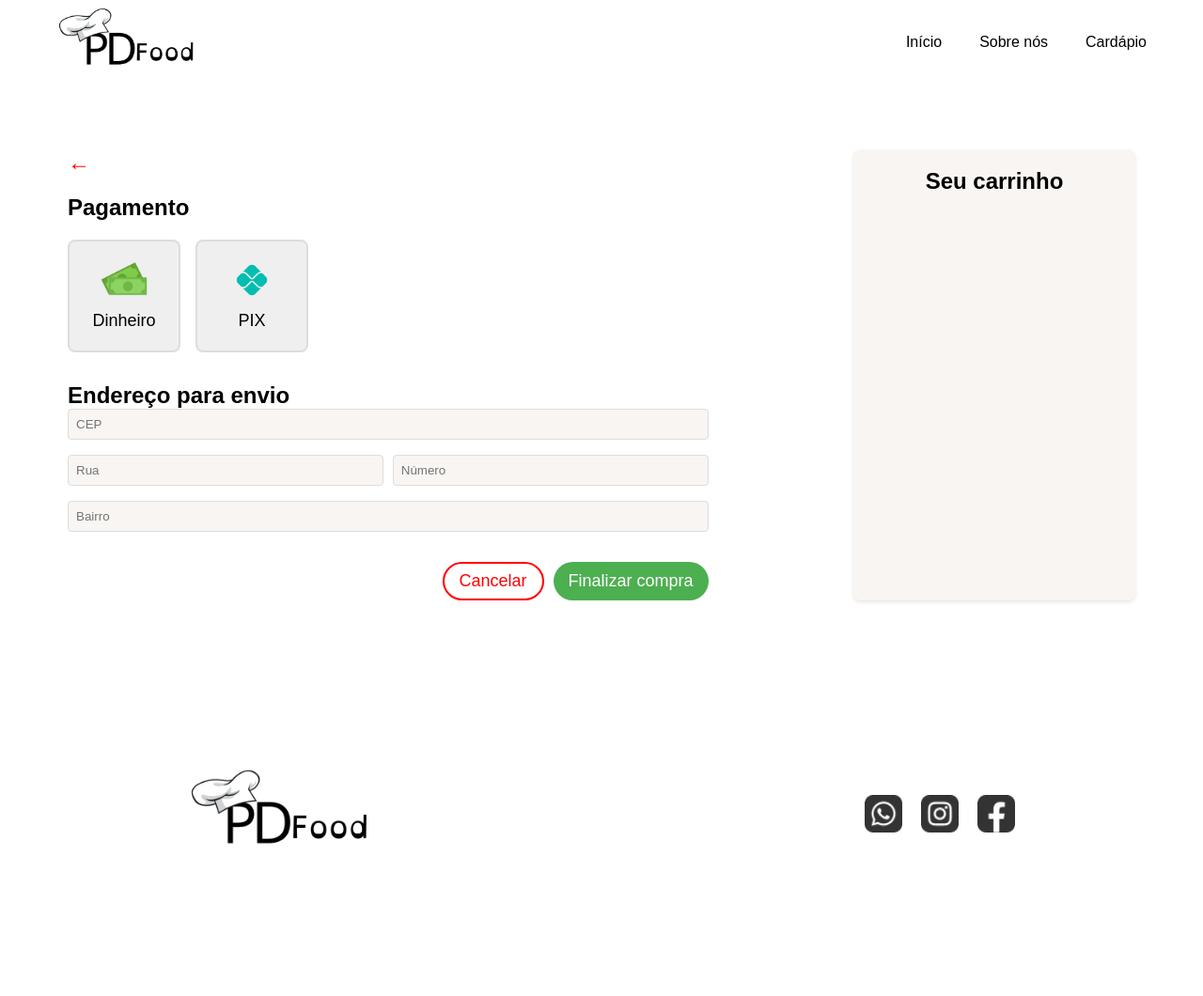
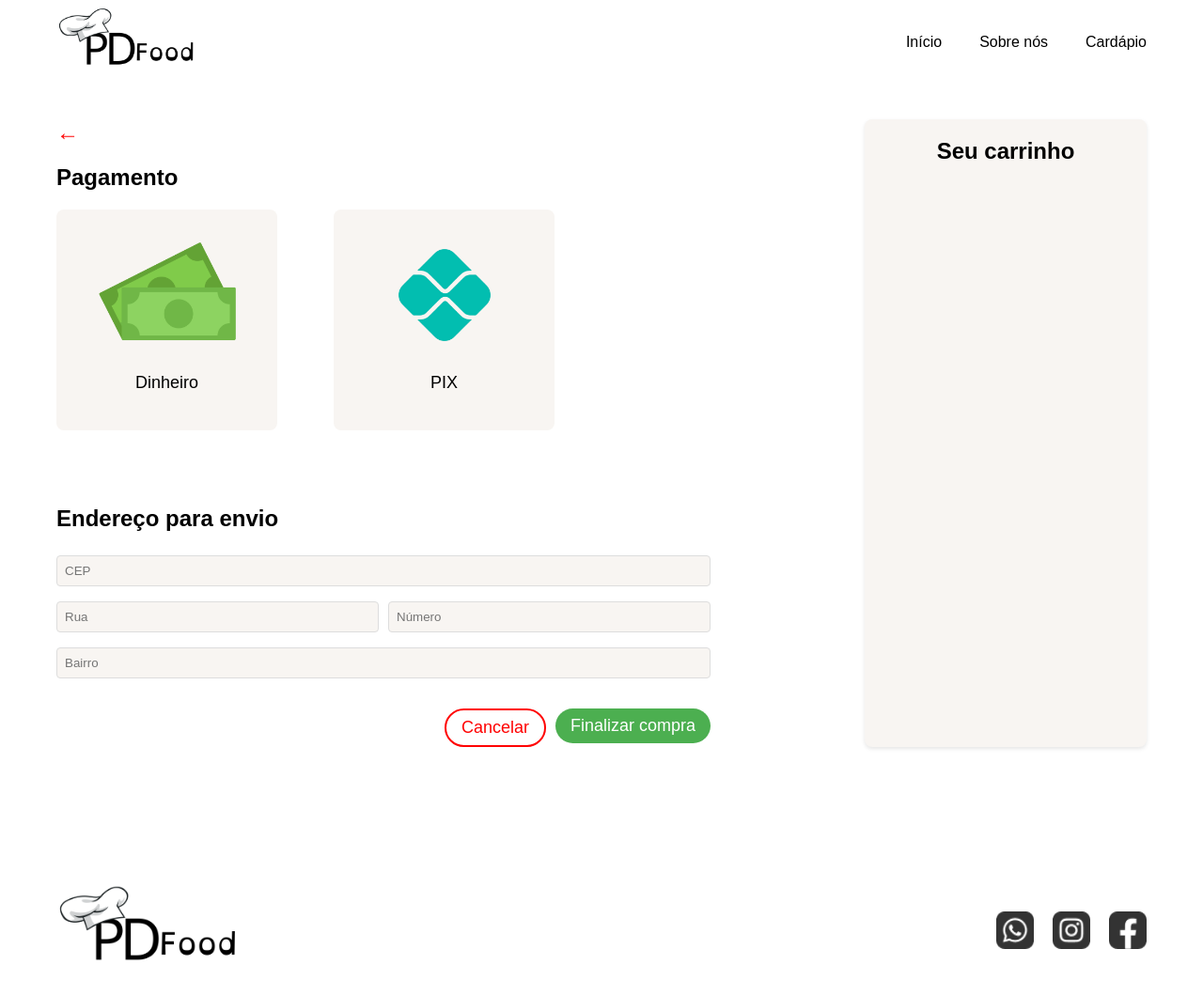
Before and after one commit to JhulyBastos/desafio-js-restaurante, a plain HTML site: page pagamento/pagamento.html in a window 1280 px wide. Shown: the whole page at 94% size. Before the commit the page ends 941 px from the top, so only its background shows below. Drawn offline with Linux system fonts and the light colour scheme.

Commit message:
stylization

```diff
--- a/cardapio/style.css
+++ b/cardapio/style.css
@@ -12,6 +12,7 @@ body {
 header {
   width: 100%;
   height: 95px;
+  padding: 0 60px;
 }
 
 .logo-header {
@@ -24,7 +25,6 @@ nav {
   width: 100%;
   align-items: center;
   justify-content: space-between;
-  padding: 0 60px;
 }
 
 header ul {
@@ -266,9 +266,8 @@ footer {
   align-items: center;
   width: 100%;
   height: 150px;
-  padding-left: 200px;
-  padding-right: 200px;
   margin-top: 120px;
+  padding: 0 60px;
 }
 
 footer .logo {
--- a/confirmacao/style.css
+++ b/confirmacao/style.css
@@ -16,6 +16,7 @@ header {
   width: 100%;
   height: 95px;
   background-color: #fff;
+  padding: 0 60px;
 }
 
 .logo-header {
@@ -28,7 +29,6 @@ nav {
   width: 100%;
   align-items: center;
   justify-content: space-between;
-  padding: 0 60px;
 }
 
 header ul {
@@ -74,9 +74,8 @@ footer {
   align-items: center;
   width: 100%;
   height: 150px;
-  padding-left: 200px;
-  padding-right: 200px;
   background-color: #fff;
+  padding: 0 60px;
 }
 
 footer .logo {
--- a/home/style.css
+++ b/home/style.css
@@ -17,6 +17,7 @@ body {
 header {
   width: 100%;
   height: 95px;
+  padding: 0 60px;
 }
 
 .logo-header {
@@ -29,7 +30,6 @@ nav {
   width: 100%;
   align-items: center;
   justify-content: space-between;
-  padding: 0 60px;
 }
 
 ul {
@@ -41,23 +41,13 @@ ul {
 li {
   text-align: center;
 }
-
-header .about-site {
-  width: 100%;
-  height: auto;
-  background-color: #f8f5f2;
-  display: flex;
-  flex-direction: column;
-  align-items: center;
-  padding: 50px 20px;
-}
-/* Header acaba aqui  */
+/*  header acaba aqui  */
 .about-site {
   display: flex;
   align-items: center;
   background-color: #f8f5f2;
+  padding: 0 60px;
 }
-
 .presentation {
   display: flex;
   flex-direction: column;
@@ -74,7 +64,6 @@ header .about-site {
 
 .presentation-logo > img {
   width: 100%;
-  max-width: 400px;
   height: auto;
 }
 
@@ -85,7 +74,7 @@ header .about-site {
   background-size: cover;
   background-position: center;
   background-repeat: no-repeat;
-  padding: 50px 20px;
+  padding: 50px 60px;
 }
 .about-us > div {
   width: 70%;
@@ -120,7 +109,6 @@ header .about-site {
   .about-site {
     flex-direction: row;
     justify-content: space-between;
-    padding: 50px 100px;
   }
 
   .presentation > h1 {
@@ -244,9 +232,8 @@ footer {
   align-items: center;
   width: 100%;
   height: 150px;
-  padding-left: 200px;
-  padding-right: 200px;
   margin-top: 120px;
+  padding: 0 60px;
 }
 
 footer .logo {
--- a/pagamento/pagamento.html
+++ b/pagamento/pagamento.html
@@ -52,7 +52,9 @@
           </div>
           <div class="payment-buttons">
             <button id="cancelar-pedido">Cancelar</button>
-            <button onclick="" id="finalizar-compra">Finalizar compra</button>
+            <a href="../confirmacao/confirmacao.html">
+              <button id="finalizar-compra">Finalizar compra</button>
+            </a>
           </div>
         </div>
         <div class="cart-container">
@@ -95,6 +97,7 @@
             window.location.href = "../cardapio/cardapio.html";
           });
 
+        /*
         document
           .getElementById("finalizar-compra")
           .addEventListener("click", () => {
@@ -113,6 +116,8 @@
               updateCart();
             }
           });
+
+          */
       });
     </script>
   </body>
--- a/pagamento/style.css
+++ b/pagamento/style.css
@@ -17,6 +17,7 @@ body {
 header {
   width: 100%;
   height: 95px;
+  padding: 0 60px;
 }
 
 .logo-header {
@@ -29,7 +30,6 @@ nav {
   width: 100%;
   align-items: center;
   justify-content: space-between;
-  padding: 0 60px;
 }
 
 nav ul {
@@ -53,11 +53,12 @@ header .about-site {
 }
 
 .container {
-  max-width: 1200px;
+  width: 100%;
   margin: 2rem auto;
-  padding: 2rem;
   display: flex;
+  align-item: center;
   justify-content: space-between;
+  padding: 0 60px;
 }
 
 .payment-section {
@@ -79,8 +80,8 @@ h1 {
 
 .payment-options {
   display: flex;
-  gap: 1rem;
-  margin-bottom: 2rem;
+  gap: 60px;
+  margin-bottom: 5rem;
 }
 
 .payment-option {
@@ -88,12 +89,11 @@ h1 {
   flex-direction: column;
   align-items: center;
   padding: 1rem;
-  border: 2px solid #ddd;
   border-radius: 8px;
   cursor: pointer;
   transition: all 0.3s ease;
-  width: 120px;
-  height: 120px;
+  width: 235px;
+  height: 235px;
 }
 
 .payment-option.selected {
@@ -101,12 +101,15 @@ h1 {
 }
 
 .payment-option img {
-  width: 50px;
-  height: 50px;
+  width: 150px;
+  height: 150px;
   margin-bottom: 0.5rem;
 }
 
 .address-form {
+  display: flex;
+  flex-direction: column;
+  gap: 25px;
   margin-bottom: 2rem;
 }
 
@@ -195,8 +198,8 @@ button {
   border: none;
   border-radius: 60px;
   cursor: pointer;
-  transition: background-color 0.3s ease;
   font-size: 18px;
+  background-color: #f8f5f2;
 }
 
 #cancelar-pedido {
@@ -216,9 +219,8 @@ footer {
   align-items: center;
   width: 100%;
   height: 150px;
-  padding-left: 200px;
-  padding-right: 200px;
   margin-top: 120px;
+  padding: 0 60px;
 }
 
 footer .logo {
--- a/script.js
+++ b/script.js
@@ -4,7 +4,9 @@ function getUrlParameter(name) {
   name = name.replace(/[\[]/, "\\[").replace(/[\]]/, "\\]");
   var regex = new RegExp("[\\?&]" + name + "=([^&#]*)");
   var results = regex.exec(location.search);
-  return results === null ? "" : decodeURIComponent(results[1].replace(/\+/g, " "));
+  return results === null
+    ? ""
+    : decodeURIComponent(results[1].replace(/\+/g, " "));
 }
 
 function addToCart(name, price) {
@@ -28,8 +30,12 @@ function updateCart() {
   cart.forEach((item) => {
     const li = document.createElement("li");
     li.innerHTML = `
-      <span><span class="item-quantity">${item.quantity}</span>${item.name}</span>
-      <span class="item-price">R$ ${(item.price * item.quantity).toFixed(2)}</span>
+      <span><span class="item-quantity">${item.quantity}</span>${
+      item.name
+    }</span>
+      <span class="item-price">R$ ${(item.price * item.quantity).toFixed(
+        2
+      )}</span>
     `;
     cartItems.appendChild(li);
     total += item.price * item.quantity;
@@ -65,7 +71,9 @@ function createProductCard(product, container) {
 
 function handleAddToCart(name, price) {
   // Certifique-se de que o preço seja um número
-  const numericPrice = parseFloat(price.toString().replace("R$", "").replace(",", "."));
+  const numericPrice = parseFloat(
+    price.toString().replace("R$", "").replace(",", ".")
+  );
   addToCart(name, numericPrice);
   updateProductCardQuantity(name);
 }
@@ -110,7 +118,9 @@ function updateProductCardQuantity(name) {
         // Obter o preço do elemento .price
         const priceElement = card.querySelector(".price");
         let price = priceElement ? priceElement.textContent : "0";
-        let numericPrice = parseFloat(price.replace("R$", "").replace(",", "."));
+        let numericPrice = parseFloat(
+          price.replace("R$", "").replace(",", ".")
+        );
 
         cartControls.innerHTML = `
           <button class="cart-button" onclick="handleAddToCart('${name}', ${numericPrice})">
@@ -135,7 +145,9 @@ function removeAllFromCart(name) {
       // Obter o preço do elemento .price
       const priceElement = card.querySelector(".price");
       let priceText = priceElement ? priceElement.textContent : "0";
-      let numericPrice = parseFloat(priceText.replace("R$", "").replace(",", "."));
+      let numericPrice = parseFloat(
+        priceText.replace("R$", "").replace(",", ".")
+      );
 
       cartControls.innerHTML = `
         <button class="cart-button" onclick="handleAddToCart('${name}', ${numericPrice})">
@@ -152,7 +164,9 @@ fetch("../bebidas.json")
   .then((response) => response.json())
   .then((data) => {
     const bebidasContainer = document.getElementById("bebidas-cards");
-    data.bebidas.forEach((bebida) => createProductCard(bebida, bebidasContainer));
+    data.bebidas.forEach((bebida) =>
+      createProductCard(bebida, bebidasContainer)
+    );
   })
   .catch((error) => console.error("Erro ao carregar bebidas:", error));
 
@@ -161,7 +175,9 @@ fetch("../pocoes.json")
   .then((response) => response.json())
   .then((data) => {
     const porcoesContainer = document.getElementById("porcoes-cards");
-    data.produtos.forEach((porcao) => createProductCard(porcao, porcoesContainer));
+    data.produtos.forEach((porcao) =>
+      createProductCard(porcao, porcoesContainer)
+    );
   })
   .catch((error) => console.error("Erro ao carregar porções:", error));
 
@@ -268,7 +284,9 @@ function loadPratosESobremesas() {
       sobremesasSection.innerHTML = "<h2>Sobremesas</h2>";
       const sobremesasGrid = document.createElement("div");
       sobremesasGrid.className = "product-grid";
-      data.produtos.forEach((sobremesa) => createProductCard(sobremesa, sobremesasGrid));
+      data.produtos.forEach((sobremesa) =>
+        createProductCard(sobremesa, sobremesasGrid)
+      );
       sobremesasSection.appendChild(sobremesasGrid);
       pratosSobremesasContainer.appendChild(sobremesasSection);
     })
@@ -314,7 +332,9 @@ function loadPaymentPage() {
   const cartTotal = document.getElementById("cart-total");
 
   if (!cartItems || !cartTotal) {
-    console.error("Elementos do carrinho não encontrados na página de pagamento");
+    console.error(
+      "Elementos do carrinho não encontrados na página de pagamento"
+    );
     return;
   }
 
@@ -340,19 +360,10 @@ function loadPaymentPage() {
 
   // Adicionar event listeners para os botões da página de pagamento
   const cancelarPedido = document.getElementById("cancelar-pedido");
-  const finalizarCompra = document.getElementById("finalizar-compra");
 
   if (cancelarPedido) {
     cancelarPedido.addEventListener("click", () => {
       window.location.href = "../cardapio/cardapio.html";
-    });
-  }
-
-  if (finalizarCompra) {
-    finalizarCompra.addEventListener("click", () => {
-      alert("Compra finalizada! Obrigado por seu pedido.");
-      localStorage.removeItem("savedCart");
-      window.location.href = "../home/index.html";
     });
   }
 }
```
Also changed, not shown: home/index.html (+16 -6 lines).
